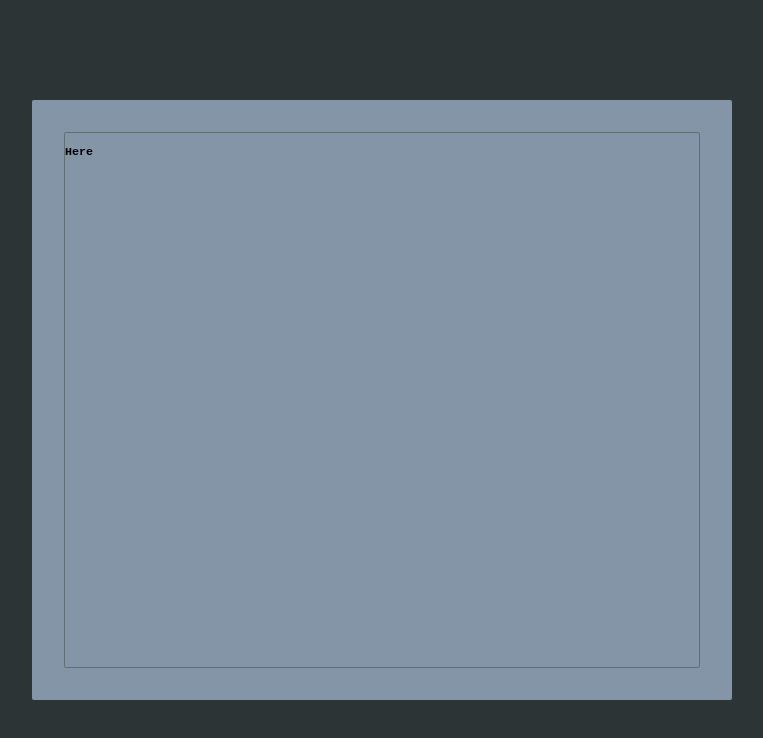
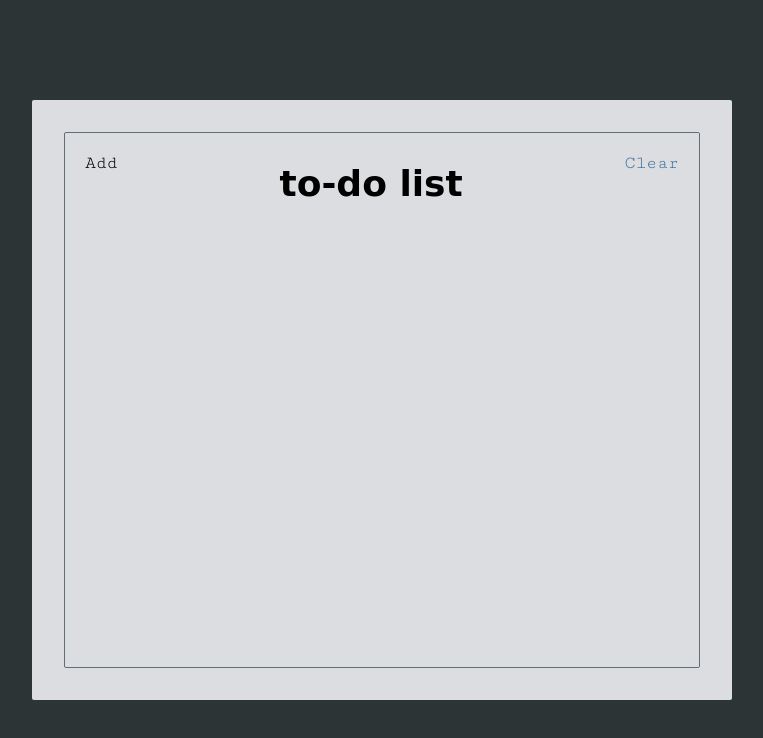
Before and after one commit to archyrei/react-first, a website: page index.html in a window 1280 px wide. Shown: the whole page, without its empty margins (258-1021 px from the left). Drawn offline with Linux system fonts and the light colour scheme; a web font is replaced by a local one.

Commit message:
make header section

```diff
--- a/custom_style.css
+++ b/custom_style.css
@@ -1,5 +1,13 @@
 * {
   box-sizing: border-box;
+}
+
+:root {
+  --another-blue: #40739e;
+}
+
+.another-blue {
+  color: var(--another-blue);
 }
 
 html {
@@ -26,7 +34,7 @@ html {
 .container {
   height: 600px;
   width: 700px;
-  background-color: #8395a7;
+  background-color: #dcdde1;
   border-radius: 2px;
   padding: 32px;
 }
@@ -35,4 +43,28 @@ html {
   border: 1px solid #636e72;
   border-radius: 2px;
   height: 100%;
+  display: flex;
+  flex-direction: column;
 }
+
+.header {
+  display: flex;
+  align-items: flex-start;
+}
+
+.header-title {
+  flex: 1;
+  text-align: center;
+  font-size: 3.6rem;
+  font-family: "Girassol", cursive;
+  text-transform: lowercase;
+}
+
+.header-btn {
+  font-size: 1.8rem;
+  font-family: "Cutive Mono", monospace;
+  padding: 20px;
+  background: unset;
+  border: unset;
+  outline: unset;
+}
--- a/index.html
+++ b/index.html
@@ -14,7 +14,11 @@
   <body>
     <div class="container">
       <div class="frame">
-        <h3>Here</h3>
+        <div class="header">
+          <button class="header-btn">Add</button>
+          <h2 class="header-title">to-do list</h2>
+          <button class="header-btn another-blue">Clear</button>
+        </div>
       </div>
     </div>
   </body>
```
